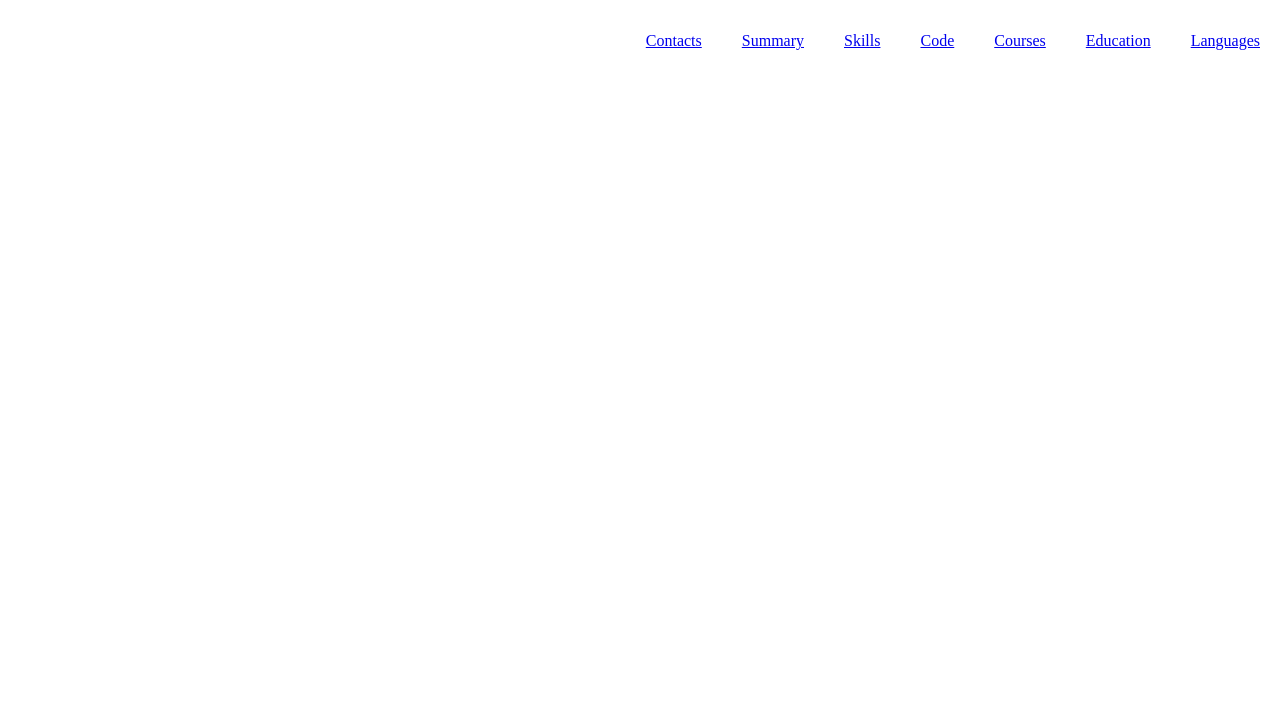
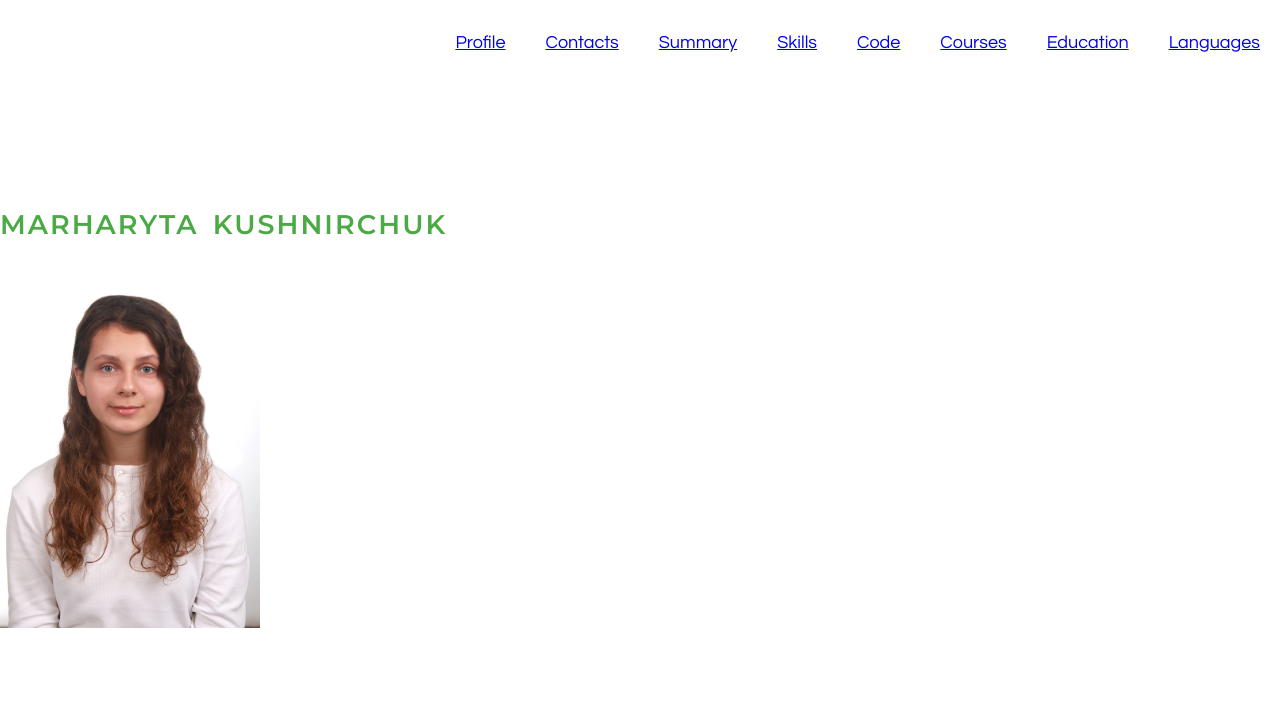
Before and after one commit to mnkushnirchuk/rsschool-cv, a plain HTML site: page index.html in a window 1280 px wide. Drawn offline with Linux system fonts and the light colour scheme.

Commit message:
feat: update css html files

```diff
--- a/index.html
+++ b/index.html
@@ -11,6 +11,7 @@
             <div class="container">
                 <nav class="nav">
                     <ul class="nav-list">
+                        <li class="nav-item"><a href="#profile" class="nav-link">Profile</a></li>
                         <li class="nav-item"><a href="#contacts" class="nav-link">Contacts</a></li>
                         <li class="nav-item"><a href="#summary" class="nav-link">Summary</a></li>
                         <li class="nav-item"><a href="#skills" class="nav-link">Skills</a></li>
@@ -23,7 +24,33 @@
             </div>
         </header>
         <main class="main">
-            <div class="container"></div>
+            <div class="container main-container">
+                <section class="section" id="profile">
+                    <h1 class="section-title">Marharyta Kushnirchuk</h1>
+                    <img src="./assets/img/photo.jpg" alt="photo">
+                </section>
+                <section class="section" id="contacts">
+                    <h2 class="section-title"></h2>
+                </section>
+                <section class="section" id="summary">
+                    <h2 class="section-title"></h2>
+                </section>
+                <section class="section" id="skills">
+                    <h2 class="section-title"></h2>
+                </section>
+                <section class="section" id="code">
+                    <h2 class="section-title"></h2>
+                </section>
+                <section class="section" id="courses">
+                    <h2 class="section-title"></h2>
+                </section>
+                <section class="section" id="education">
+                    <h2 class="section-title"></h2>
+                </section>
+                <section class="section" id="languages">
+                    <h2 class="section-title"></h2>
+                </section>
+            </div>
         </main>
         <footer class="footer">
             <div class="container"></div>
--- a/style.css
+++ b/style.css
@@ -1,6 +1,10 @@
 @font-face {
     font-family: Montserrat;
     src: url("assets/fonts/Montserrat.ttf");
+}
+@font-face {
+    font-family: Century Gothic;
+    src: url("assets/fonts/CenturyGothic.ttf");
 }
 
 *{
@@ -14,6 +18,9 @@ body{
     display: flex;
     flex-direction: column;
     justify-content: space-between;
+    font-family: Century Gothic;
+    font-size: 18px;
+    line-height: 1.5;
 }
 .container{
     max-width: 1440px;
@@ -34,3 +41,27 @@ body{
     padding: 0 20px;
     line-height: 50px;
   }
+  .main-container {
+    display: flex;
+    flex-wrap: wrap;
+  }
+  .section {
+    width: 50%;
+  }
+
+  @media (max-width: 768px) {
+    .section {
+      width: 100%;
+    }
+  }
+.section-title {
+    font-family: Montserrat;
+    color: #4BAA46;
+    text-transform: uppercase;
+    letter-spacing: 2px;
+    word-spacing: 5px;
+}
+img{
+    width: 260px;
+    height: 360px;
+}
```
Also changed, not shown: assets/fonts/CenturyGothic.ttf (added).
